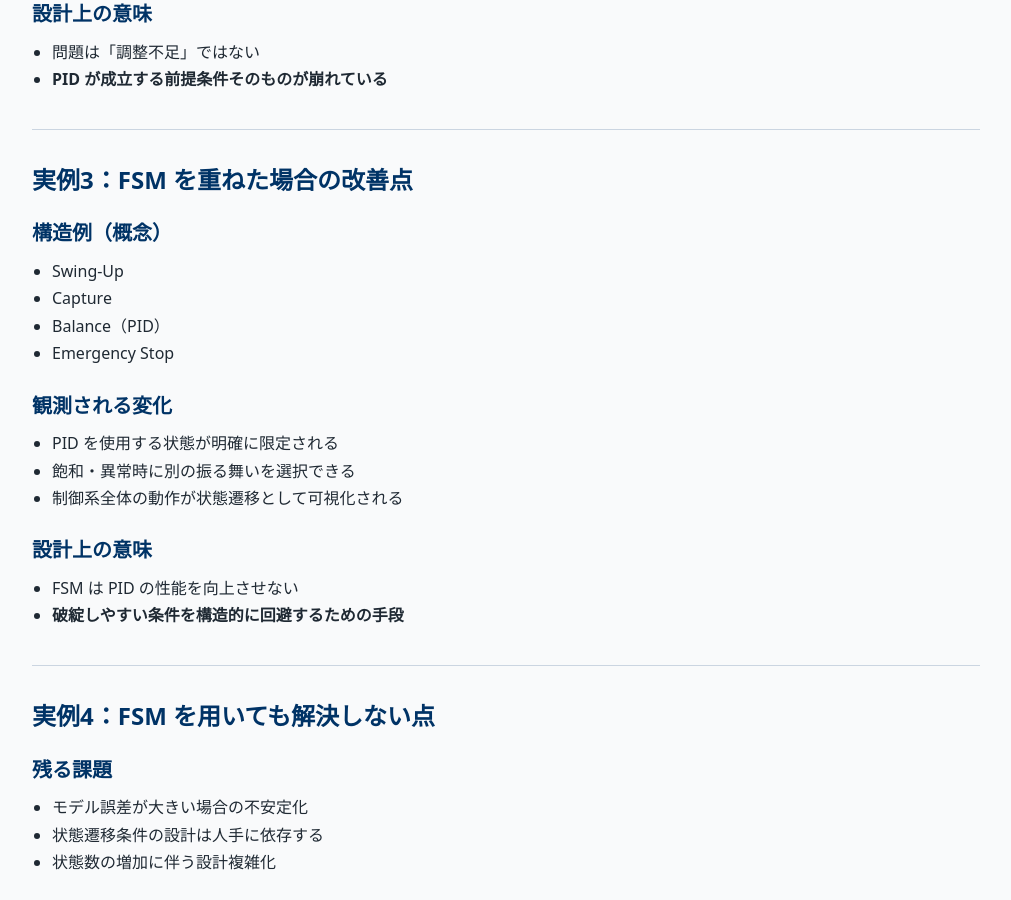
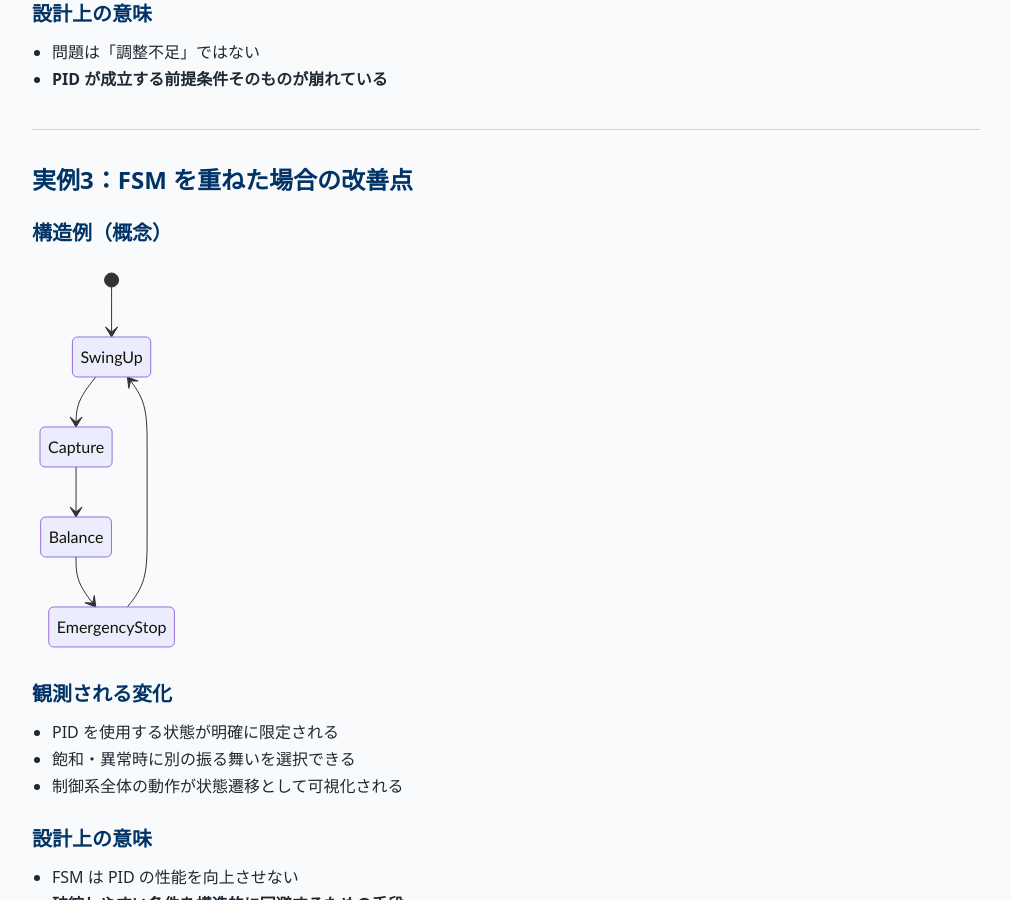
Before and after one commit to Samizo-AITL/EduController, a Jekyll site: the page built from part10_pendulum/10-4_Example.md, in a window 1280 px wide and 900 px high, scrolled down 1175 px. Shown: the whole window, without its empty margins (98-1109 px from the left). Built offline with Jekyll 4.4.1, drawn with Linux system fonts in a browser that asks for light colours.

Commit message:
Update 10-4_Example.md

````diff
--- a/part10_pendulum/10-4_Example.md
+++ b/part10_pendulum/10-4_Example.md
@@ -53,10 +53,14 @@ title: Part10-4 Example
 
 ### 構造例（概念）
 
-- Swing-Up
-- Capture
-- Balance（PID）
-- Emergency Stop
+```mermaid
+stateDiagram-v2
+    [*] --> SwingUp
+    SwingUp --> Capture
+    Capture --> Balance
+    Balance --> EmergencyStop
+    EmergencyStop --> SwingUp
+```
 
 ### 観測される変化
 - PID を使用する状態が明確に限定される
````
